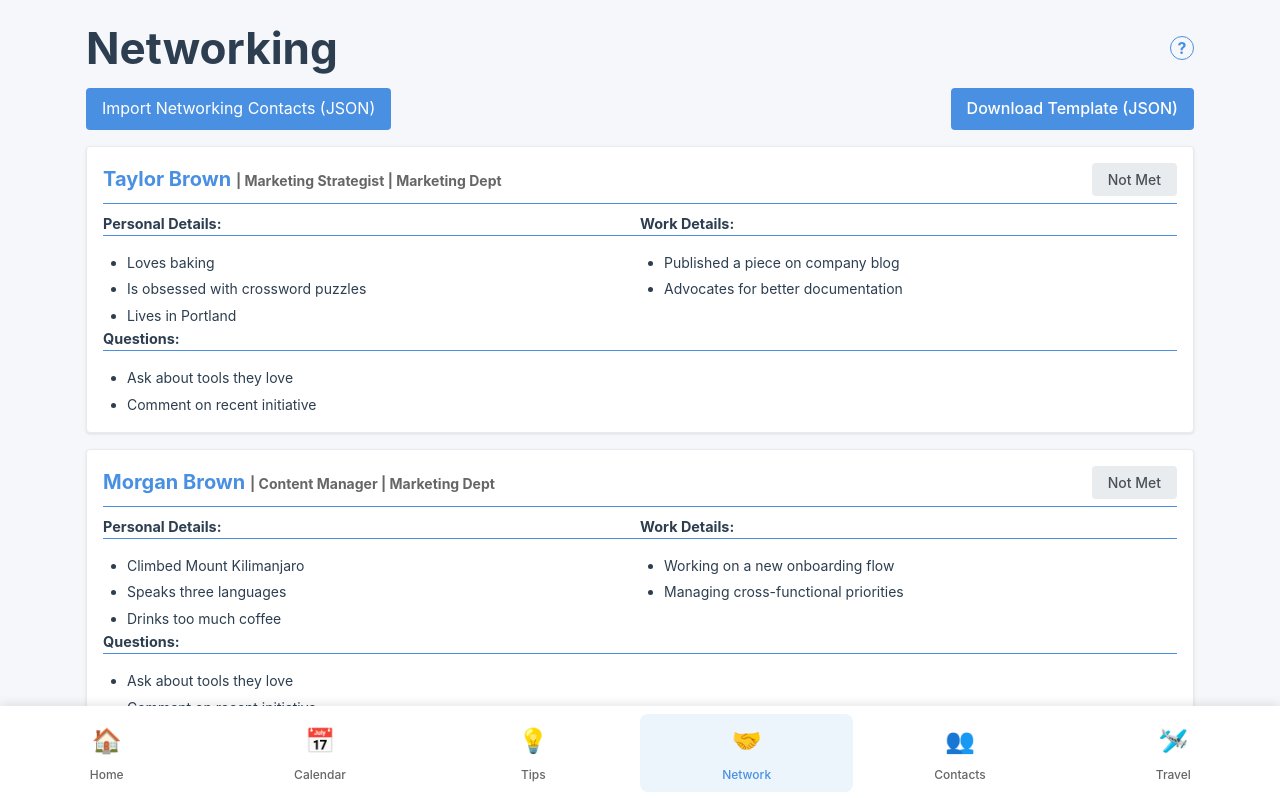
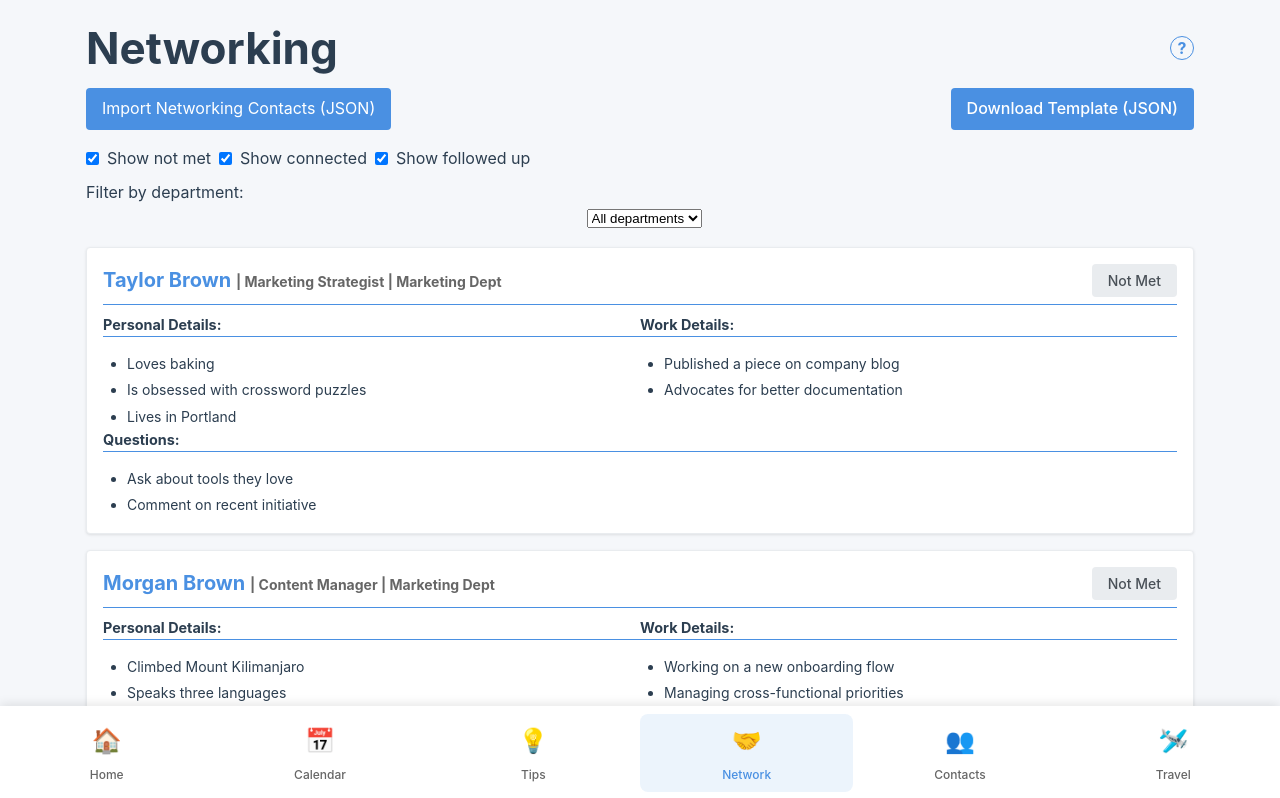
Before and after one commit to RockyKev/vegas-app, a Vue app: page /networking in a window 1280 px wide. Shown: the top 798 px of the page. Built offline with nearby package versions, Linux system fonts and the light colour scheme.

Commit message:
networking filter works

```diff
--- a/src/views/NetworkingView.vue
+++ b/src/views/NetworkingView.vue
@@ -13,6 +13,7 @@
             <li>Connected: After meeting them</li>
             <li>Followed Up: After sending a follow-up</li>
           </ul>
+          <p>Use the filters to show/hide targets by status or filter by department.</p>
           <p>If you don't import any targets, default targets will be shown.</p>
         </HelpToggle>
       </div>
@@ -34,6 +35,33 @@
         </div>
       </div>
 
+      <!-- Filter Controls -->
+      <div class="filter-controls">
+        <div class="filter-row">
+          <label class="filter-label">
+            <input type="checkbox" v-model="showNotMet" class="filter-checkbox">
+            Show not met
+          </label>
+          <label class="filter-label">
+            <input type="checkbox" v-model="showConnected" class="filter-checkbox">
+            Show connected
+          </label>
+          <label class="filter-label">
+            <input type="checkbox" v-model="showFollowedUp" class="filter-checkbox">
+            Show followed up
+          </label>
+        </div>
+
+        <!-- Department Filter -->
+        <div class="department-filter">
+          <label class="filter-label">Filter by department:</label>
+          <select v-model="selectedDepartment" class="department-select">
+            <option value="">All departments</option>
+            <option v-for="dept in allDepartments" :key="dept" :value="dept">{{ dept }}</option>
+          </select>
+        </div>
+      </div>
+
       <!-- Loading State -->
       <div v-if="isLoading" class="loading-message">
         Loading networking Contacts...
@@ -46,7 +74,7 @@
 
       <!-- Targets List -->
       <div v-else class="targets-list">
-        <div v-for="target in allData" :key="target.id" class="target-item">
+        <div v-for="target in filteredTargets" :key="target.id" class="target-item">
           <div class="target-header">
             <h2>{{ target.name }}
               <span v-if="target.title" class="target-title"> | {{ target.title }}</span>
@@ -95,13 +123,18 @@
             </div>
           </div>
         </div>
+
+        <!-- No Results Message -->
+        <div v-if="filteredTargets.length === 0" class="no-results">
+          No networking targets match your current filters.
+        </div>
       </div>
     </div>
   </Container>
 </template>
 
 <script setup lang="ts">
-import { onMounted, ref } from 'vue'
+import { onMounted, ref, computed, watch } from 'vue'
 import Container from '../components/Container.vue'
 import HelpToggle from '../components/HelpToggle.vue'
 import type { NetworkingTarget } from '../types/types'
@@ -112,6 +145,48 @@ import { useLoadingState } from '../composables/useLoadingState'
 import { useTargetStatus } from '../composables/useTargetStatus'
 
 const networkingTargets = ref<NetworkingTarget[]>([])
+
+// Filter state
+const showNotMet = ref(true)
+const showConnected = ref(true)
+const showFollowedUp = ref(true)
+const selectedDepartment = ref('')
+
+// Get all unique departments from targets
+const allDepartments = computed(() => {
+  const departments = new Set<string>()
+  allData.value.forEach(target => {
+    if (target.department) {
+      departments.add(target.department)
+    }
+  })
+  return Array.from(departments).sort()
+})
+
+// Filter targets based on current filters
+const filteredTargets = computed(() => {
+  let targets = allData.value
+
+  // Filter by status
+  const statusFilters: string[] = []
+  if (showNotMet.value) statusFilters.push('not-met')
+  if (showConnected.value) statusFilters.push('connected')
+  if (showFollowedUp.value) statusFilters.push('followed-up')
+
+  if (statusFilters.length > 0) {
+    targets = targets.filter(target => {
+      const status = getTargetStatus(target)
+      return statusFilters.includes(status)
+    })
+  }
+
+  // Filter by department
+  if (selectedDepartment.value) {
+    targets = targets.filter(target => target.department === selectedDepartment.value)
+  }
+
+  return targets
+})
 
 // Type guard for NetworkingTarget array
 const isNetworkingTargetArray = (data: unknown): data is NetworkingTarget[] => {
@@ -202,12 +277,9 @@ h3 {
   padding: 1rem 0;
 }
 
-
-
 .file-input {
   display: none;
 }
-
 
 .connections-title {
   font-weight: bold;
@@ -218,13 +290,10 @@ h3 {
   font-weight: normal;
 }
 
-
 .loading-message {
   background-color: #f8f9fa;
   color: #666;
 }
-
-
 
 .targets-list {
   display: flex;
@@ -242,8 +311,6 @@ h3 {
   box-shadow: 0 1px 3px rgba(0, 0, 0, 0.1);
   border: 1px solid #e9ecef;
 }
-
-
 
 .target-title,
 .target-department {
@@ -267,7 +334,6 @@ h3 {
 .basis-full {
   flex-basis: 100%;
 }
-
 
 .target-section {
   display: flex;
@@ -317,4 +383,36 @@ h3 {
   background: #17a2b8;
   color: white;
 }
+
+.filter-controls {
+  margin-bottom: 1rem;
+}
+
+.filter-row {
+  display: flex;
+  gap: 0.5rem;
+}
+
+.filter-label {
+  display: flex;
+  align-items: center;
+}
+
+.filter-checkbox {
+  margin-right: 0.5rem;
+}
+
+.department-filter {
+  margin-top: 0.5rem;
+}
+
+.department-select {
+  margin-left: 0.5rem;
+}
+
+.no-results {
+  text-align: center;
+  color: #666;
+  margin-top: 1rem;
+}
 </style>
```
